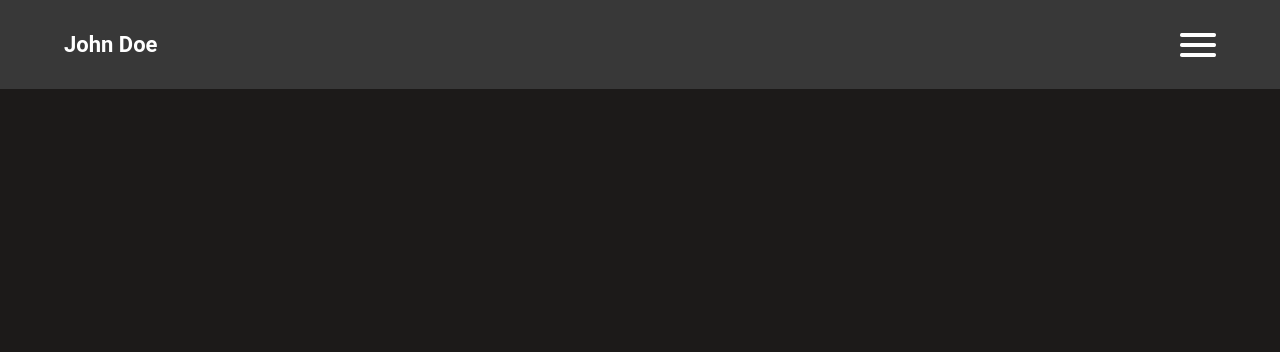
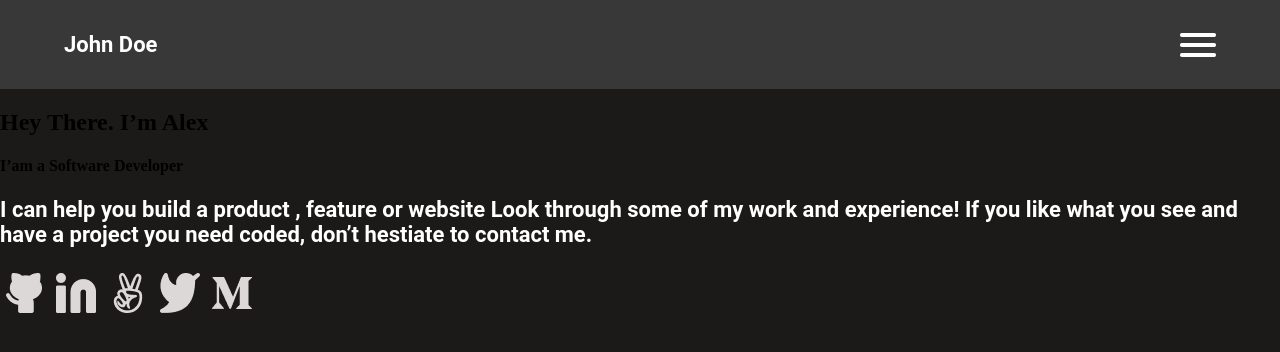
Before and after one commit to CaptainBawa/Portfolio, a website: page index.html in a window 1280 px wide. Drawn offline with Linux system fonts and the light colour scheme.

Commit message:
Add hero section layout[sammary]# I add four social icons, a h1 and h4 header text and a paragraph of text.

```diff
--- a/index.html
+++ b/index.html
@@ -17,7 +17,27 @@
                 </ul>
             </nav>
         </header>
+        <section>
+            <div class="hero">
+                <h1>Hey There. I’m Alex</h1>
+                <h4>I’am a Software Developer</h4>
+                <p class="para">
+                   I can help you build a product , feature or website Look through some of my work
+                   and experience! If you like what you see and have a project you need coded,
+                   don’t hestiate to contact me.
+               </p>
+               <div class="anchor">
+                   <a href="#"><img class="social" src="./img/social icons/Icon -GitHub.png" alt="-GitHub-icon"></a>
+                   <a href="#"><img class="social" src="./img/social icons/Icon - Linkedin.png" alt="Linkedin-icon"></a>
+                   <a href="#"><img class="social" src="./img/social icons/Icon - Angelist.png" alt="Angelist-icon"></a>
+                   <a href="#"><img class="social" src="./img/social icons/Icon - Twitter.png" alt="Twitter-icon"></a>
+                   <a href="#"><img class="social" src="./img/social icons/Icon - Medium.png" alt="Medium-icon"></a>
+               </div>
+            </div>
+        </section>
+
+
+
     </div>
-
 </body>
 </html>
```
